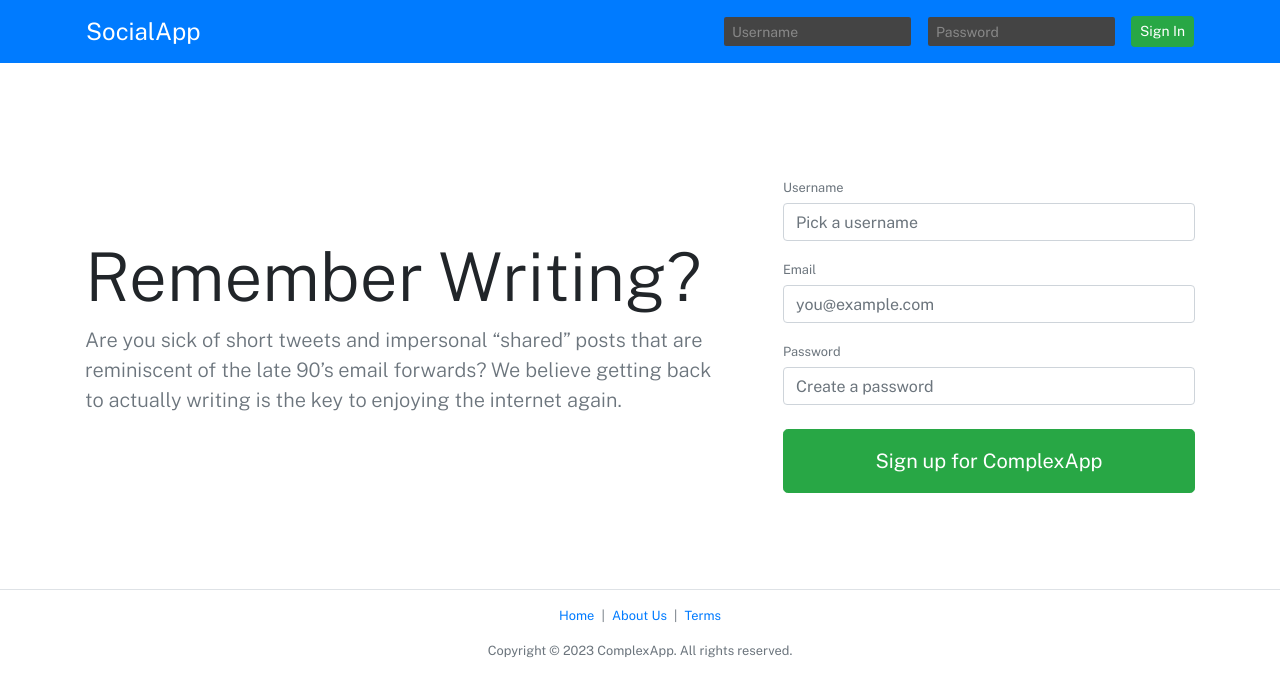
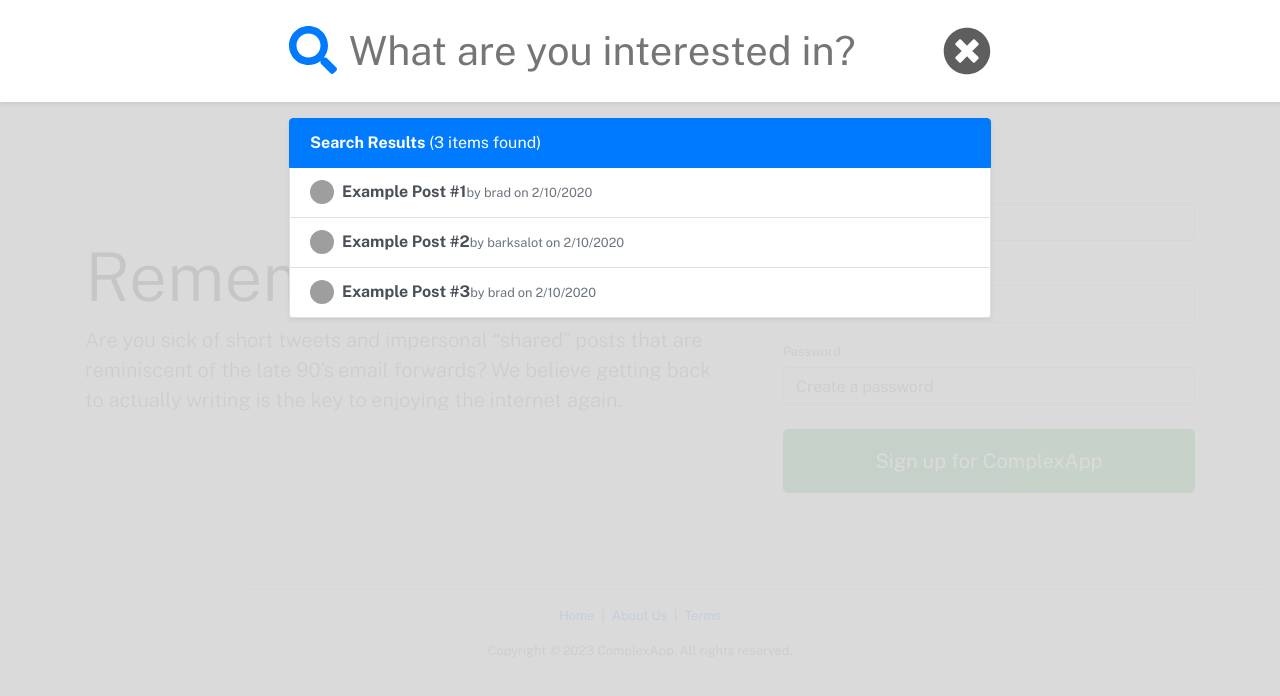
Before and after one commit to vidhupopli/social-media-app, a React app: page / in a window 1280 px wide. Shown: the top 696 px of the page. Built offline with nearby package versions, Linux system fonts and the light colour scheme; grey boxes are pictures that could not be loaded.

Commit message:
import basic html markup for search component

```diff
--- /dev/null
+++ b/app/components/search.js
@@ -0,0 +1,46 @@
+// when component abstracting, this line is important
+import React from 'react';
+
+function Search() {
+  return (
+    <div className="search-overlay">
+      <div className="search-overlay-top shadow-sm">
+        <div className="container container--narrow">
+          <label htmlFor="live-search-field" className="search-overlay-icon">
+            <i className="fas fa-search"></i>
+          </label>
+          <input autofocus type="text" autocomplete="off" id="live-search-field" className="live-search-field" placeholder="What are you interested in?" />
+          <span className="close-live-search">
+            <i className="fas fa-times-circle"></i>
+          </span>
+        </div>
+      </div>
+
+      <div className="search-overlay-bottom">
+        <div className="container container--narrow py-3">
+          <div className="live-search-results live-search-results--visible">
+            <div className="list-group shadow-sm">
+              <div className="list-group-item active">
+                <strong>Search Results</strong> (3 items found)
+              </div>
+              <a href="#" className="list-group-item list-group-item-action">
+                <img className="avatar-tiny" src="https://gravatar.com/avatar/b9408a09298632b5151200f3449434ef?s=128" /> <strong>Example Post #1</strong>
+                <span className="text-muted small">by brad on 2/10/2020 </span>
+              </a>
+              <a href="#" className="list-group-item list-group-item-action">
+                <img className="avatar-tiny" src="https://gravatar.com/avatar/b9216295c1e3931655bae6574ac0e4c2?s=128" /> <strong>Example Post #2</strong>
+                <span className="text-muted small">by barksalot on 2/10/2020 </span>
+              </a>
+              <a href="#" className="list-group-item list-group-item-action">
+                <img className="avatar-tiny" src="https://gravatar.com/avatar/b9408a09298632b5151200f3449434ef?s=128" /> <strong>Example Post #3</strong>
+                <span className="text-muted small">by brad on 2/10/2020 </span>
+              </a>
+            </div>
+          </div>
+        </div>
+      </div>
+    </div>
+  );
+}
+
+export default Search;
--- a/app/main.js
+++ b/app/main.js
@@ -23,6 +23,7 @@ import FlashMessages from './components/flash-messages';
 import Profile from './components/profile';
 import EditPost from './components/edit-post';
 import PageNotFound from './components/page-not-found';
+import Search from './components/search';
 
 function Main() {
   const initalStateVal = {
@@ -90,6 +91,7 @@ function Main() {
             <Route path="*" element={<PageNotFound />} />
           </Routes>
           <Footer />
+          <Search />
         </BrowserRouter>
       </StateUpdatorContext.Provider>
     </StateContext.Provider>
```
